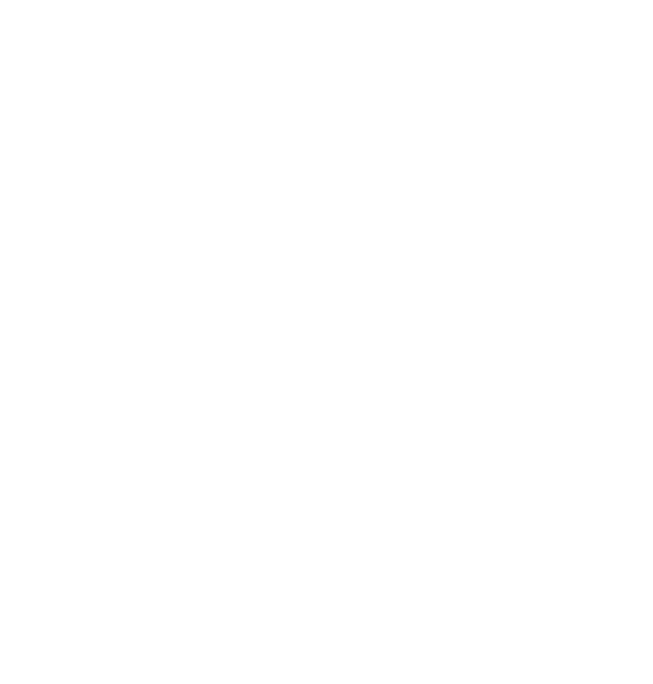
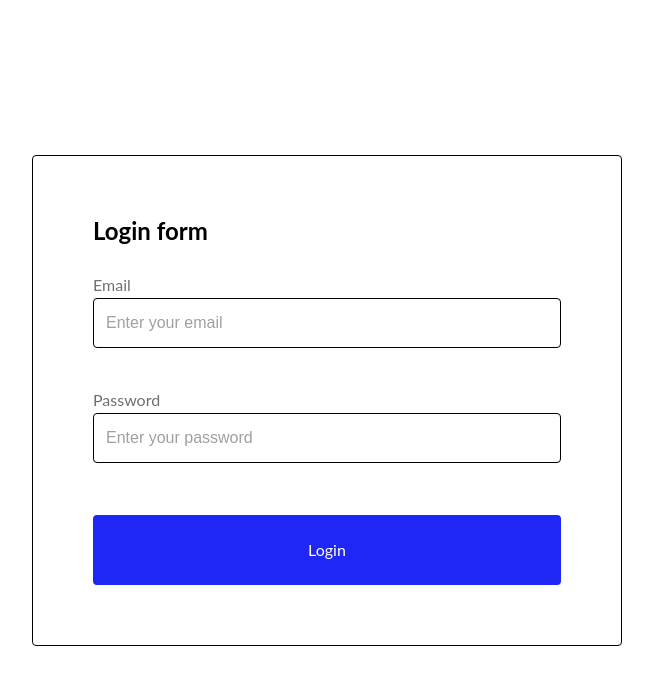
Before and after one commit to Roman-Maliarenko/42.2-react-ts, a React (Create React App) app: page / in a window 1280 px wide. Shown: the top 684 px of the page, without its empty margins (313-966 px from the left). Built offline with nearby package versions, Linux system fonts and the light colour scheme.

Commit message:
create lesson11 add new props for Input

```diff
--- a/package.json
+++ b/package.json
@@ -13,11 +13,13 @@
     "@types/react": "^18.3.12",
     "@types/react-dom": "^18.3.1",
     "axios": "^1.7.9",
+    "formik": "^2.4.6",
     "react": "^18.3.1",
     "react-dom": "^18.3.1",
     "react-scripts": "5.0.1",
     "typescript": "^4.9.5",
-    "web-vitals": "^2.1.4"
+    "web-vitals": "^2.1.4",
+    "yup": "^1.5.0"
   },
   "scripts": {
     "start": "react-scripts start",
--- a/src/App.tsx
+++ b/src/App.tsx
@@ -3,6 +3,7 @@ import GlobalStyles from "./styles/GlobalStyles";
 // import Lesson06 from "./lessons/Lesson06/Lesson06";
 // import Lesson08 from "./lessons/Lesson08/Lesson08";
 // import Lesson09 from "lessons/Lesson09/Lesson09";
+import Lesson11 from "lessons/Lesson11/Lesson11";
 
 
 // import Homework08 from "./homeworks/Homework08/Homework08";
@@ -18,6 +19,7 @@ function App() {
     {/* <Lesson08 /> */}
     {/* <Homework08 /> */}
     {/* <Lesson09 /> */}
+    <Lesson11 />
   </>
   );
 }
--- a/src/components/Input/Input.tsx
+++ b/src/components/Input/Input.tsx
@@ -1,8 +1,8 @@
 import "./styles.ts";
 import { InputProps } from './types';
-import { InputContainer, InputElement, Label } from './styles';
+import { ErrorMesage, InputContainer, InputElement, Label } from './styles';
 
-function Input({ name, id, type = 'text', placeholder, label, value, onChange }: InputProps) {
+function Input({ name, id, type = 'text', placeholder, label, value, onChange, error }: InputProps) {
   return (
     <InputContainer>
       {/* Пример оператора условного рендеринга */}
@@ -16,6 +16,8 @@ function Input({ name, id, type = 'text', placeholder, label, value, onChange }:
         placeholder={placeholder}
         className="input-element"
       />
+      <ErrorMesage>{error}</ErrorMesage>
+        {/* {error && <ErrorMessage>{error}</ErrorMessage>} */}
     </InputContainer>
   );
 }
--- a/src/components/Input/styles.ts
+++ b/src/components/Input/styles.ts
@@ -25,3 +25,9 @@ export const InputElement = styled.input`
     color: #a19f9f;
   }
 `;
+
+export const ErrorMesage = styled.div`
+height: 18px;
+color: red;
+font-size: 16px;
+`
--- a/src/components/Input/types.ts
+++ b/src/components/Input/types.ts
@@ -9,4 +9,5 @@ export interface InputProps {
   // временно делаем прпсы value и onChange необязательними
   value?: string;
   onChange?: (value: ChangeEvent<HTMLInputElement>) => void;
+  error?: string;
 }
--- a/src/components/LoginForm/LoginForm.tsx
+++ b/src/components/LoginForm/LoginForm.tsx
@@ -1,26 +1,82 @@
+import { useFormik } from "formik";
+import * as Yup from "yup";
+
 import Button from "../Button/Button";
 import Input from "../Input/Input";
 import "./styles.ts";
 import { LoginFormWrapper, LoginFormTitle, InputsContainer } from "./styles";
+import { LoginFormValue, LOGIN_FORM_NAMES } from "./type";
 
 function LoginForm() {
+  //создаём валидационную схему через Yup
+  const shema = Yup.object().shape({
+    [LOGIN_FORM_NAMES.EMAIL]: Yup.string()
+      .required("Field email is required")
+      .email("Field has type email")
+      .test(
+        "Check value length",
+        "Max 25 symbols",
+        (value) => value.length <= 25
+      ),
+    [LOGIN_FORM_NAMES.PASSWORD]: Yup.number()
+      .required("Field password is required")
+      .typeError("Password must be number")
+      .test(
+        "Check min password length",
+        "Min 10 symbols",
+        (value) => String(value).length >= 10
+      )
+      .test(
+        "Check max password length",
+        "Max 20 symbols",
+        (value) => String(value).length <= 20
+      ),
+    //проверки max и min работают с числовыми значениями и
+    //они указывает на минимальное и минимальное значение в поле(!не количество сиволов)
+    // .max(150, 'Max 150')
+    // .min(18, 'Min 18')
+  });
+
+  //Настройка формы. Сохраняем возвращаемое useFormik значение (объект) в переменную formik
+  const formik = useFormik({
+    initialValues: {
+      [LOGIN_FORM_NAMES.EMAIL]: "",
+      [LOGIN_FORM_NAMES.PASSWORD]: "",
+    } as LoginFormValue,
+    //привязка валидационной схемы Yup к формику формы LoginForm
+    validationSchema: shema,
+    validateOnChange: false,
+    // validateOnMount: true,
+    onSubmit: (values: LoginFormValue) => {
+      console.log(values);
+    },
+  });
+
+  console.log(formik);
+
   return (
-    <LoginFormWrapper>
+    <LoginFormWrapper onSubmit={formik.handleSubmit}>
       <LoginFormTitle>Login form</LoginFormTitle>
       <InputsContainer>
         <Input
-          name="email"
+          name={LOGIN_FORM_NAMES.EMAIL}
           id="user_email"
-          type="email"
+          // type="email"
           placeholder="Enter your email"
           label="Email"
+          value={formik.values[LOGIN_FORM_NAMES.EMAIL]}
+          onChange={formik.handleChange}
+          error={formik.errors[LOGIN_FORM_NAMES.EMAIL]}
         />
         <Input
-          name="password"
+          name={LOGIN_FORM_NAMES.PASSWORD}
           id="user_password"
-          type="password"
+          // type="password"
           placeholder="Enter your password"
           label="Password"
+          value={formik.values[LOGIN_FORM_NAMES.PASSWORD]}
+          onChange={formik.handleChange}
+          error={formik.errors[LOGIN_FORM_NAMES.PASSWORD]}
         />
       </InputsContainer>
       <Button name="Login" type="submit" />
--- /dev/null
+++ b/src/components/LoginForm/type.ts
@@ -0,0 +1,9 @@
+export interface LoginFormValue {
+  user_email: string;
+  user_password: string;
+}
+
+export enum LOGIN_FORM_NAMES {
+  EMAIL = "user_email",
+  PASSWORD = "user_password",
+}
--- /dev/null
+++ b/src/lessons/Lesson11/Lesson11.tsx
@@ -0,0 +1,10 @@
+import LoginForm from "components/LoginForm/LoginForm";
+import { Lesson11Container } from "./styles";
+function Lesson11() {
+  return (
+    <Lesson11Container>
+      <LoginForm />
+    </Lesson11Container>
+  );
+}
+export default Lesson11;
--- /dev/null
+++ b/src/lessons/Lesson11/styles.ts
@@ -0,0 +1,8 @@
+import styled from "@emotion/styled";
+export const Lesson11Container = styled.div`
+  display: flex;
+  flex-direction: column;
+  align-items: center;
+  justify-content: center;
+  flex: 1;
+`;
```
Also changed, not shown: 1 other file (tests, documents, lock files or other folders).
